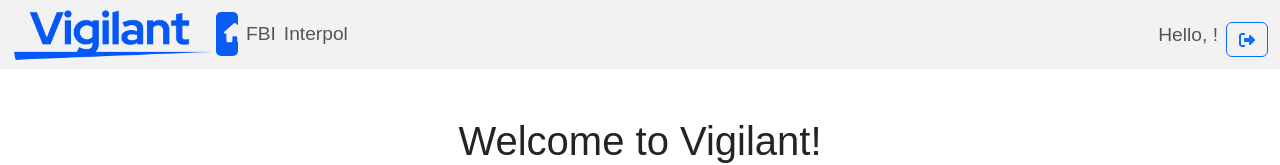
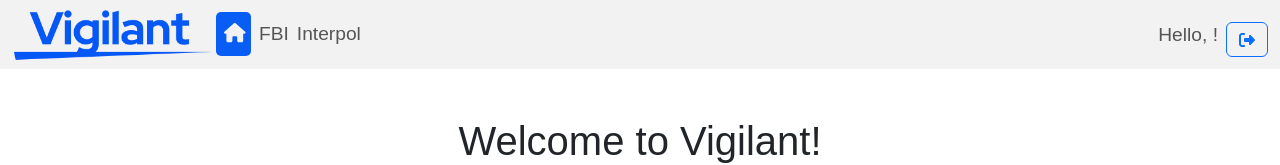
Before and after one commit to pvnishers/Vigilant-Front, a React (Create React App) app: page / in a window 1280 px wide. Shown: the top 165 px of the page. Built offline with nearby package versions, Linux system fonts and the light colour scheme; sample sign-in values are in the browser's storage; what i18n-iso-countries would draw is missing.

Commit message:
Update styles.css

```diff
--- a/src/css/styles.css
+++ b/src/css/styles.css
@@ -64,5 +64,5 @@
 }
 
 .home-nav{
-  max-width: 22px;
+  max-width: 35px;
 }
```
